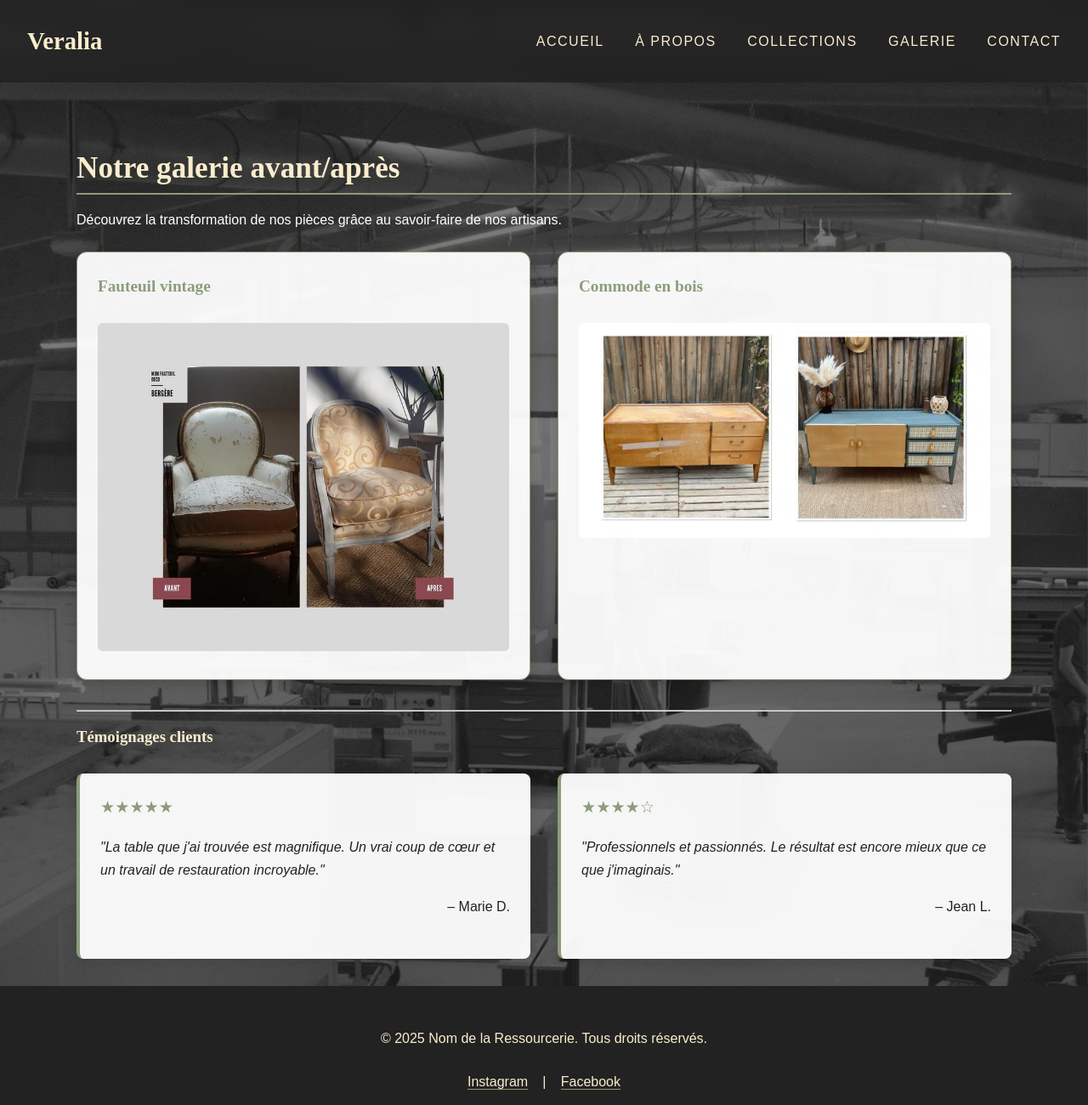
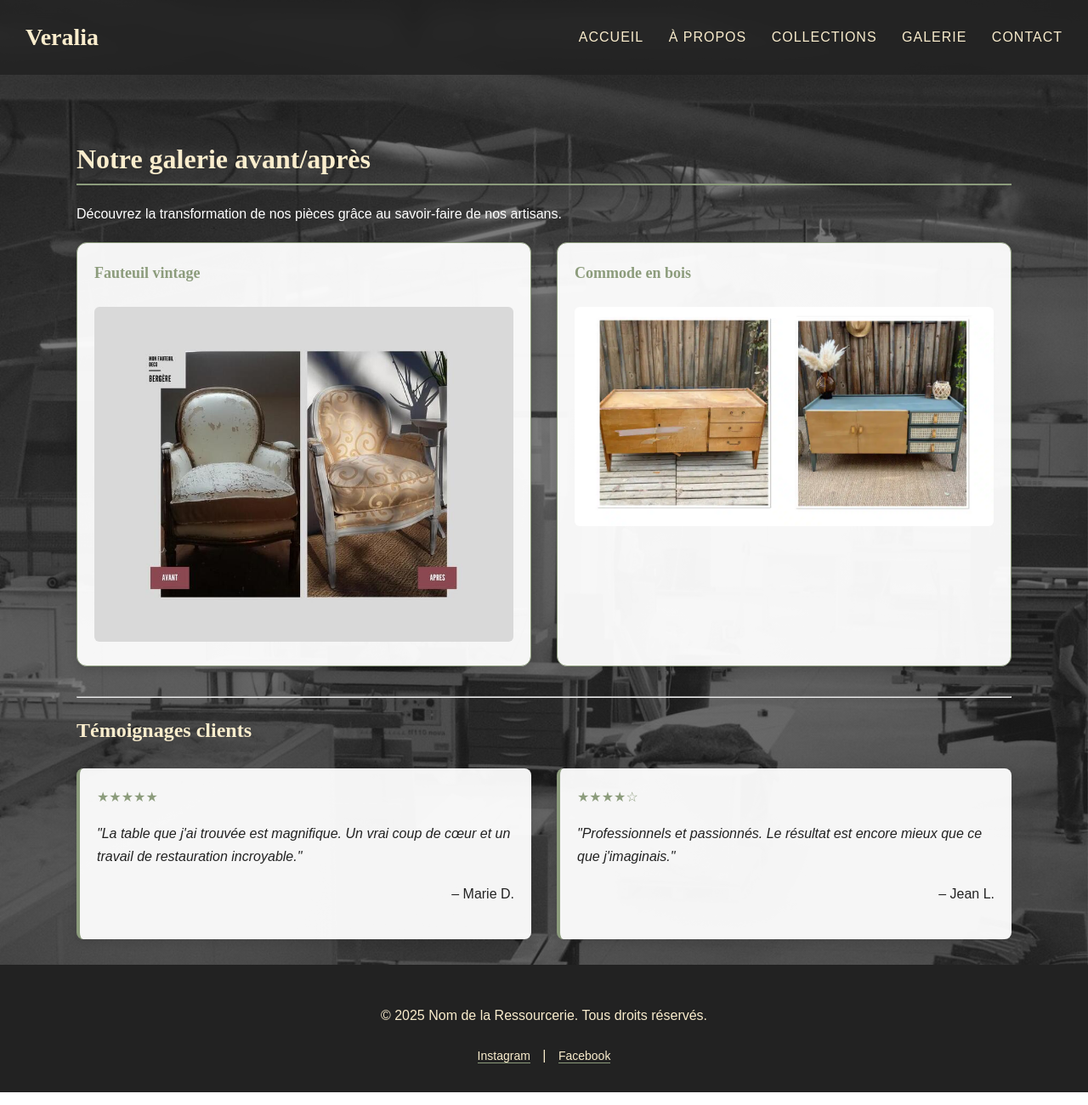
Before and after one commit to Mohamed-AmineHaddad/Ressourcerie, a plain HTML site: page galerie.html in a window 1280 px wide. Shown: the whole page at 85% size. Drawn offline with Linux system fonts and the light colour scheme.

Commit message:
Espacement du slogan

```diff
--- a/style/style.css
+++ b/style/style.css
@@ -1,3 +1,4 @@
+
 /* Variables */
 :root {
   --color-dark: #fff;
@@ -29,9 +30,14 @@
 .container {
   max-width: 1100px;
   margin: 0 auto;
-  padding: 2rem;
+  padding: 30px;
 }
 
+section {
+  margin: 50px auto; /* espace cohérent entre sections */
+}
+
+/* Titres */
 h1, h2, h3 {
   font-family: var(--font-heading);
   font-weight: 700;
@@ -39,16 +45,18 @@
   line-height: 1.2;
 }
 
-h1 { font-size: 3rem; margin-bottom: 1rem; }
+h1 { font-size: 48px; margin-bottom: 20px; }
 h2 {
-  font-size: 2.2rem;
-  margin: 3rem 0 1rem;
+  font-size: 32px;
+  margin: 50px 0 20px;
   border-bottom: 2px solid var(--color-accent);
-  padding-bottom: 0.5rem;
+  padding-bottom: 10px;
 }
+h3 { font-size: 24px; margin-bottom: 15px; }
 
-p { margin-bottom: 1.5rem; }
+p { margin-bottom: 20px; }
 
+/* Liens */
 a {
   color: var(--color-light);
   text-decoration: none;
@@ -62,7 +70,7 @@
 
 /* Header / Navbar */
 .header {
-  padding: 1.5rem 2rem;
+  padding: 20px 30px;
   display: flex;
   justify-content: space-between;
   align-items: center;
@@ -74,9 +82,9 @@
 }
 
 .nav a {
-  margin-left: 2rem;
+  margin-left: 25px;
   text-transform: uppercase;
-  letter-spacing: 1.5px;
+  letter-spacing: 1px;
   font-size: 16px;
   font-weight: 500;
   color: var(--color-light);
@@ -86,15 +94,15 @@
 
 .logo {
   font-family: var(--font-heading);
-  font-size: 1.8rem;
+  font-size: 28px;
   font-weight: 700;
-  color: var(--color-light); /* logo reste sobre */
+  color: var(--color-light);
 }
 
 /* Footer */
 .footer {
   text-align: center;
-  padding: 2rem;
+  padding: 30px;
   margin-top: auto;
   background-color: var(--color-bg-dark);
   color: var(--color-light);
@@ -107,16 +115,15 @@
   color: var(--color-accent);
 }
 .social-links a {
-  font-size: 1rem;
-  margin: 0 0.8rem;
+  font-size: 14px;
+  margin: 0 10px;
 }
 
 /* Hero section */
 .hero {
   position: relative;
   text-align: center;
-  padding: 3rem 2rem;
-  margin: 3rem auto;
+  margin: 120px auto;
   max-width: 800px;
   border-radius: 20px;
   background-color: rgba(34,34,34,0.7);
@@ -131,13 +138,13 @@
 .grid-container {
   display: grid;
   grid-template-columns: repeat(auto-fit, minmax(280px, 1fr));
-  gap: 2rem;
+  gap: 30px;
 }
 
 /* Cards */
 .card {
   background-color: rgba(255,255,255,0.95);
-  border: 1px solid var(--color-accent); /* vert discret */
+  border: 1px solid var(--color-accent);
   border-radius: 12px;
   overflow: hidden;
   box-shadow: 0 4px 12px rgba(0, 0, 0, 0.15);
@@ -154,25 +161,25 @@
   object-fit: cover;
   display: block;
 }
-.card-content { padding: 1.5rem; }
+.card-content { padding: 20px; }
 .card-content h4 {
   margin-top: 0;
-  font-size: 1.2rem;
+  font-size: 18px;
   font-family: var(--font-heading);
-  color: var(--color-accent); /* titres en vert */
+  color: var(--color-accent);
 }
 
 /* Galerie avant/après */
-.before-after { display: flex; flex-direction: column; gap: 1rem; }
+.before-after { display: flex; flex-direction: column; gap: 15px; }
 .before-after img { width: 100%; border-radius: 6px; }
 
 /* Formulaire de contact */
 .contact-form { max-width: 650px; margin: 0 auto; }
-.form-field { margin-bottom: 1.5rem; }
-.form-field label { display: block; font-weight: 500; margin-bottom: 0.5rem; }
+.form-field { margin-bottom: 20px; }
+.form-field label { display: block; font-weight: 500; margin-bottom: 8px; }
 .form-field input, .form-field textarea {
   width: 100%;
-  padding: 0.8rem;
+  padding: 12px;
   border: 1px solid #ddd;
   border-radius: 4px;
   font-family: var(--font-body);
@@ -184,12 +191,12 @@
 }
 .submit-btn {
   display: inline-block;
-  padding: 1rem 2.5rem;
-  background-color: #222;   /* bouton sombre */
+  padding: 12px 30px;
+  background-color: #222;
   color: var(--color-light);
   border: none;
   border-radius: 50px;
-  font-size: 1rem;
+  font-size: 14px;
   font-weight: 600;
   text-transform: uppercase;
   letter-spacing: 1px;
@@ -202,19 +209,19 @@
 .testimonials {
   display: grid;
   grid-template-columns: repeat(auto-fit, minmax(280px, 1fr));
-  gap: 2rem;
-  margin-top: 2rem;
+  gap: 30px;
+  margin-top: 30px;
 }
 .testimonial {
   background-color: rgba(255,255,255,0.95);
-  border-left: 4px solid var(--color-accent); /* barre verte discrète */
+  border-left: 4px solid var(--color-accent);
   border-radius: 8px;
-  padding: 1.5rem;
+  padding: 20px;
   box-shadow: 0 4px 12px rgba(0, 0, 0, 0.1);
   transition: transform 0.3s ease;
   color: #222;
 }
 .testimonial:hover { transform: translateY(-5px); }
-.stars { font-size: 1.2rem; color: var(--color-accent); margin-bottom: 0.5rem; }
-.quote { font-style: italic; margin-bottom: 1rem; }
+.stars { font-size: 16px; color: var(--color-accent); margin-bottom: 10px; }
+.quote { font-style: italic; margin-bottom: 15px; }
 .author { font-weight: 500; color: #222; text-align: right; }
```
